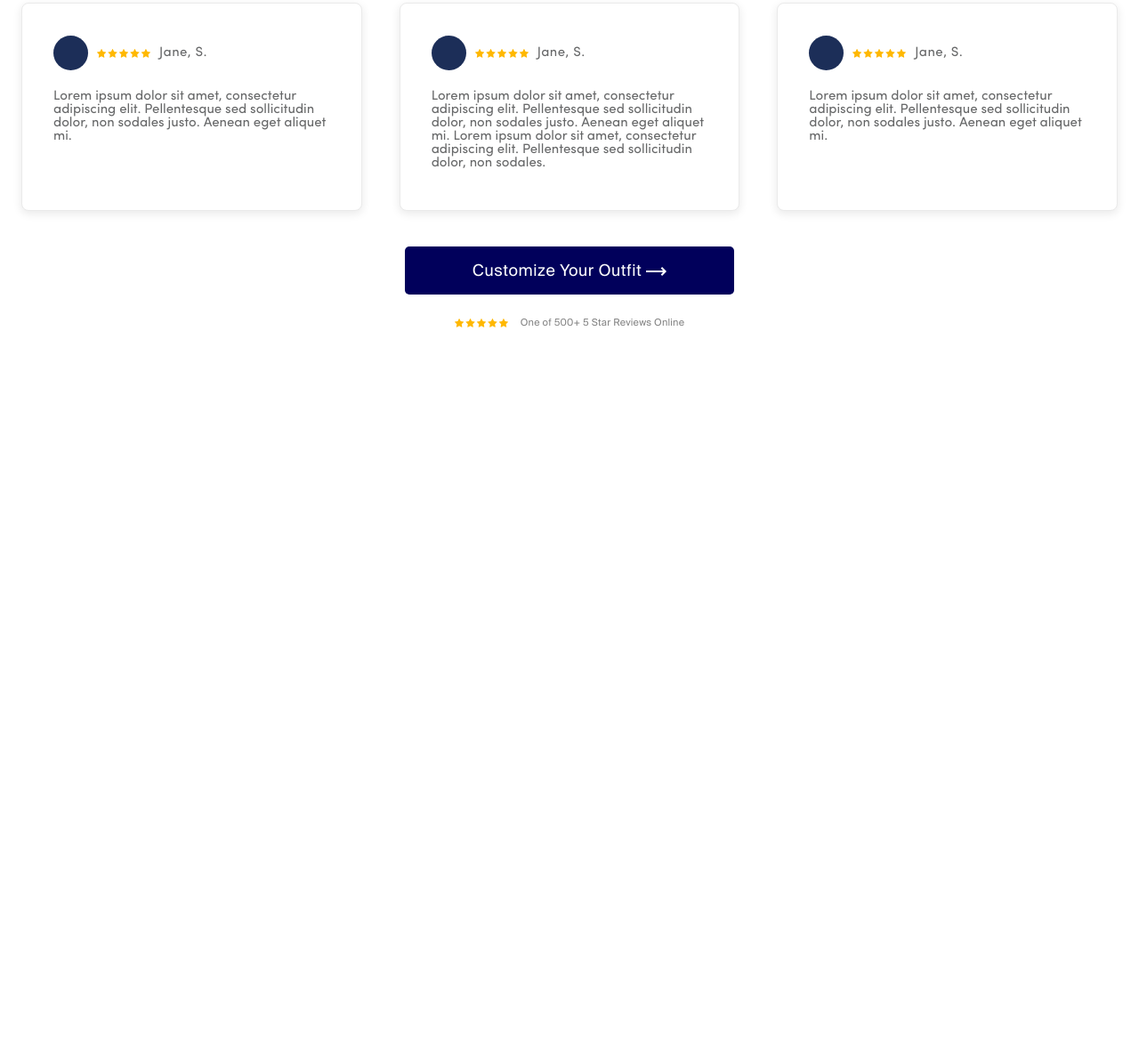
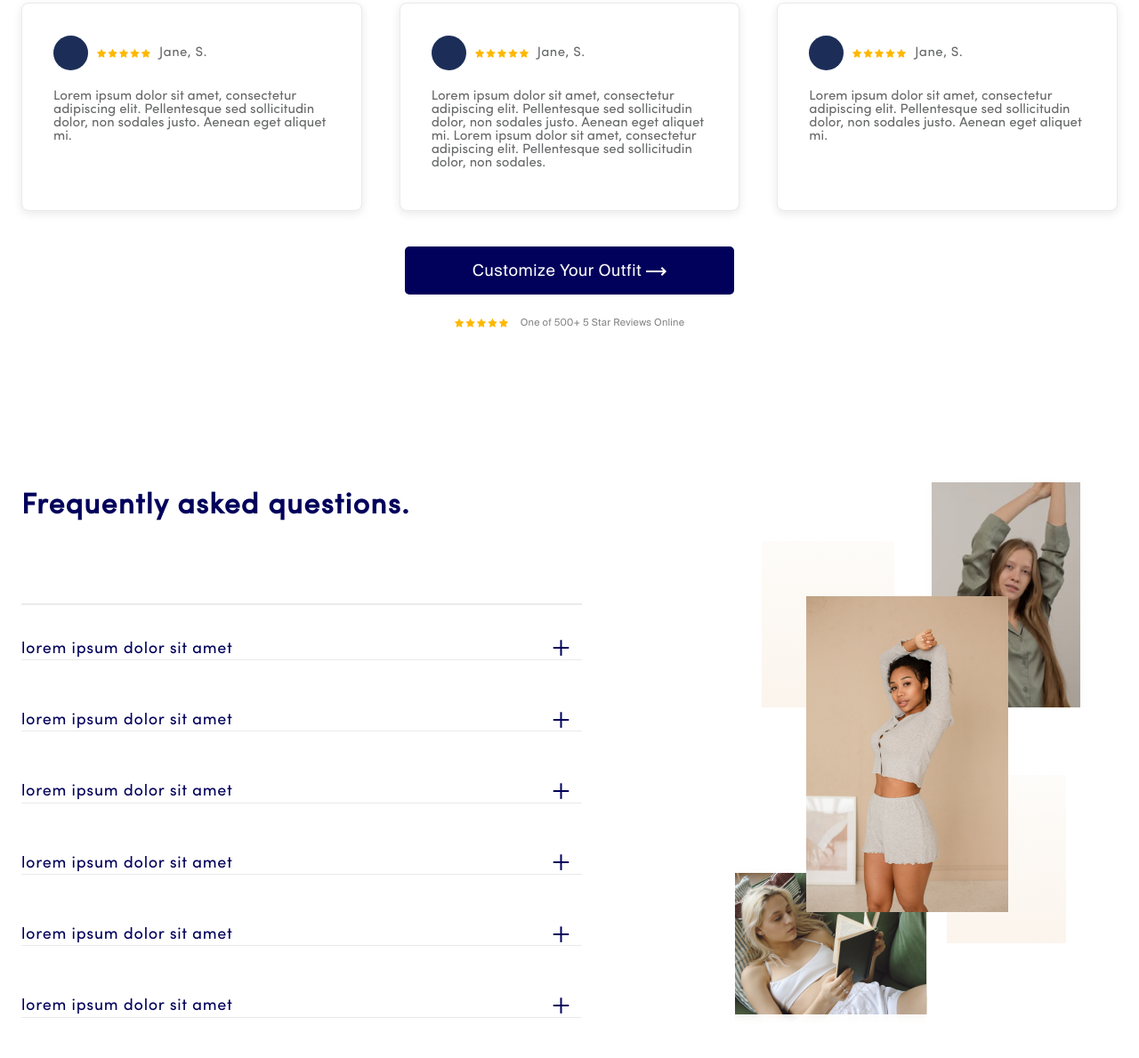
Before and after one commit to RomanMytsu/Byteex-test, a plain HTML site: page index.html in a window 1280 px wide. Shown: the part 4422-5611 px from the top of the page at 89% size. Before the commit the page ends 4889 px from the top, so only its background shows below. Drawn offline with Linux system fonts and the light colour scheme.

Commit message:
add faq adaptive section

```diff
--- a/index.html
+++ b/index.html
@@ -581,7 +581,7 @@
           </div>
         </div>
       </section>
-      <!-- <section class="faq">
+      <section class="faq">
         <div class="container">
           <div class="faq-wrap">
             <div class="faq-left">
@@ -639,7 +639,7 @@
             <img src="./img/faq.png" alt="Faq image" />
           </div>
         </div>
-      </section> -->
+      </section>
       <!-- <section class="info">
         <div class="container">
           <h2 class="info-title">Our total green impact</h2>
--- a/style/media.css
+++ b/style/media.css
@@ -265,4 +265,46 @@
     box-shadow: 0px 3px 10px 1px rgba(0, 0, 0, 0.08);
     padding: 30px 35px;
   }
+
+  .faq {
+    padding: 75px 0;
   }
+
+  .faq-wrap {
+    display: flex;
+    justify-content: space-between;
+		flex-direction: row;
+  }
+
+  .faq-wrap img {
+    display: block;
+  }
+
+  .faq-left {
+    display: flex;
+    flex-direction: column;
+    gap: 30px;
+    width: 630px;
+  }
+
+  .faq-title {
+    text-align: justify;
+    font-size: 32px;
+    line-height: 1.2;
+    letter-spacing: 1.28px;
+    margin-bottom: 52px;
+  }
+
+	hr {
+  width: 630px;
+}
+
+  summary {
+    justify-content: space-between;
+  }
+
+	details p {
+  line-height: 1.4;
+  letter-spacing: 0.45px;
+}
+}
--- a/style/style.css
+++ b/style/style.css
@@ -351,7 +351,7 @@
 }
 
 .reviews-list {
- display: none;
+  display: none;
 }
 
 .reviews-comments {
@@ -397,12 +397,18 @@
 }
 
 .faq {
-  padding: 75px 0;
+  padding: 68px 0 52px 0;
 }
 
 .faq-wrap {
   display: flex;
-  justify-content: space-between;
+  flex-direction: column;
+  justify-content: center;
+  align-items: center;
+}
+
+.faq-wrap img {
+  display: none;
 }
 
 .faq-left {
@@ -414,14 +420,15 @@
 
 .faq-title {
   color: #01005b;
-  font-size: 32px;
-  line-height: 1.2;
-  letter-spacing: 1.28px;
-  margin-bottom: 52px;
+  text-align: center;
+  font-size: 26px;
+  line-height: 1.15;
+  letter-spacing: 1.04px;
+  margin-bottom: 26px;
 }
 
 hr {
-  width: 630px;
+  width: 350px;
   border: 1px solid #eaeaea;
 }
 
@@ -435,7 +442,7 @@ details {
 summary {
   position: relative;
   display: flex;
-  justify-content: space-between;
+  justify-content: center;
   gap: 40px;
   align-items: center;
   color: #01005b;
@@ -446,8 +453,9 @@ summary {
 }
 
 details p {
+  font-size: 14px;
   line-height: 1.4;
-  letter-spacing: 0.45px;
+  letter-spacing: 0.42px;
 }
 
 summary:after {
```
Lines whose indentation alone changed are shown as unchanged.
